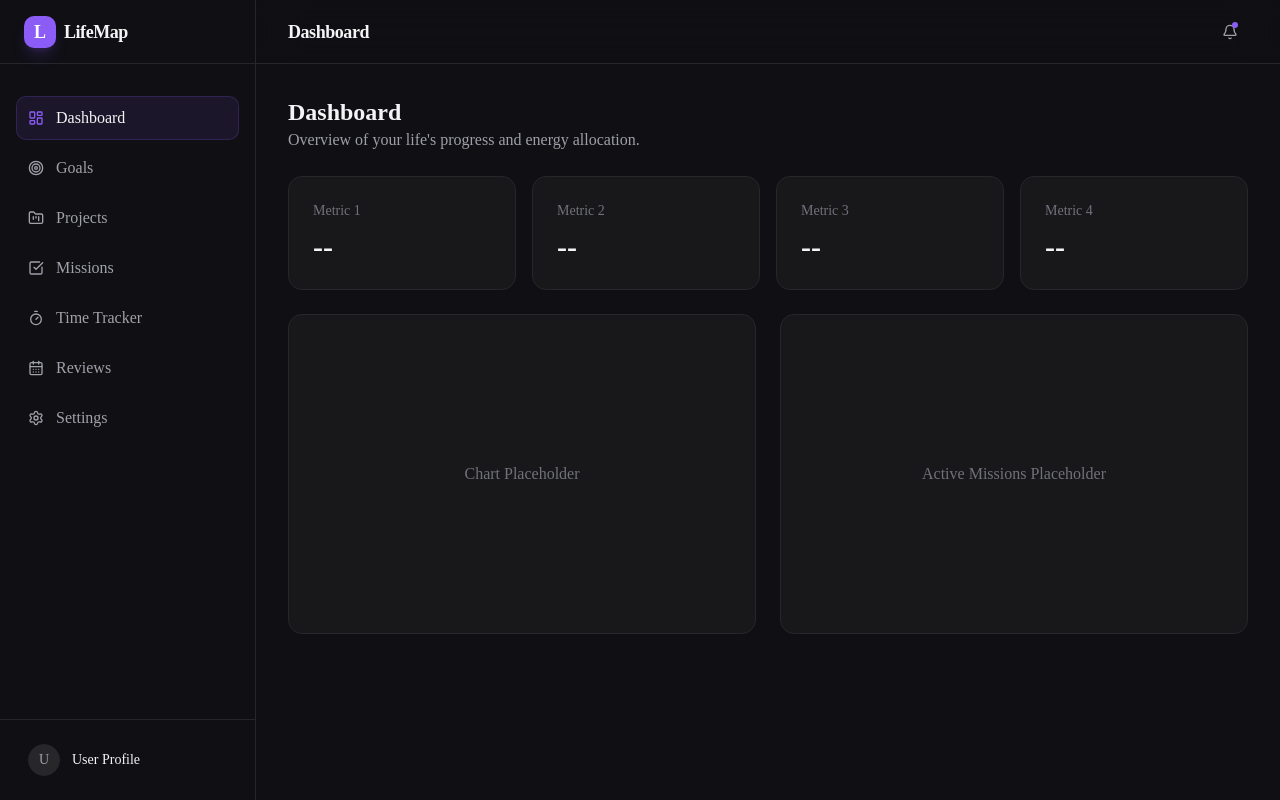
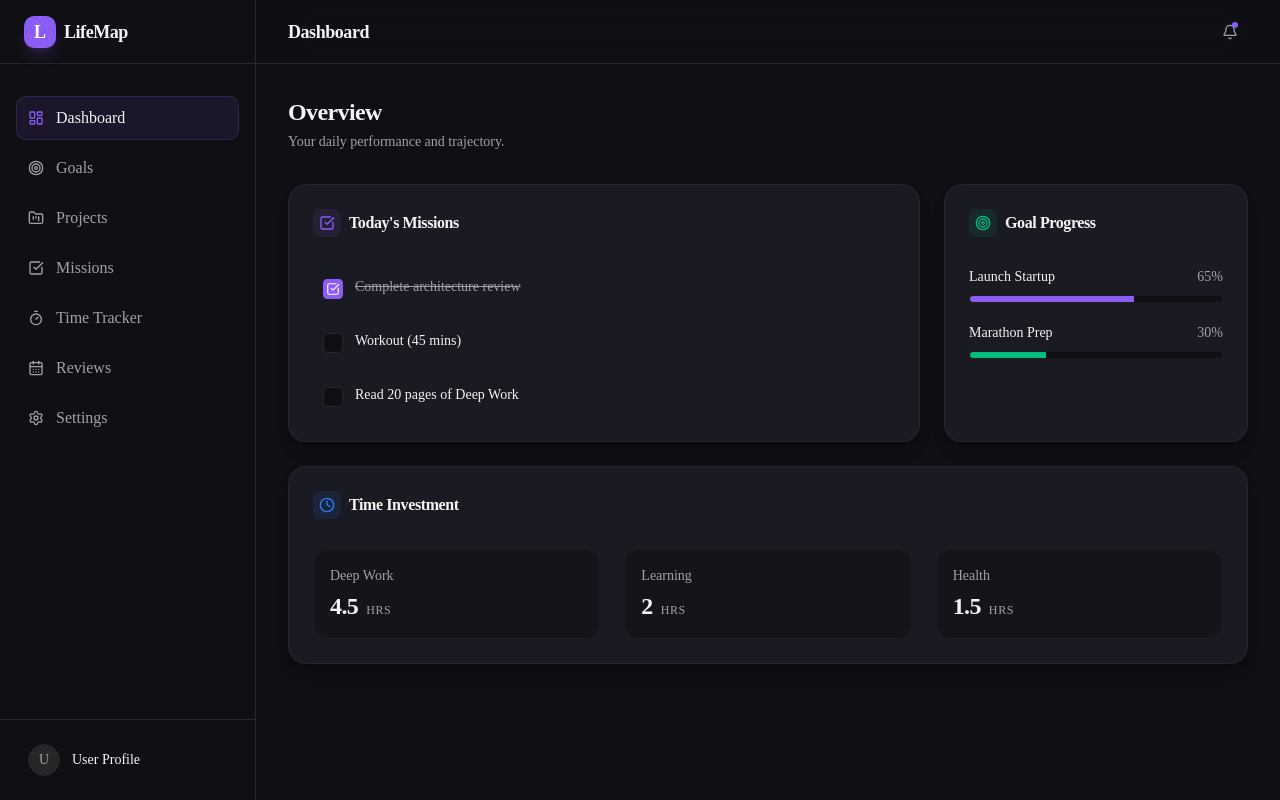
Before and after one commit to SingRajat/LifeMap, a Next.js app in the folder frontend/: page /dashboard in a window 1280 px wide. Built offline with nearby package versions, Linux system fonts and the light colour scheme.

Commit message:
implemented redesigned dashboard with interactive cards

```diff
--- a/frontend/app/dashboard/page.tsx
+++ b/frontend/app/dashboard/page.tsx
@@ -1,29 +1,150 @@
+'use client';
+
+import { motion, Variants } from 'framer-motion';
+import { Card, CardHeader, CardTitle, CardContent } from '@/components/ui/Card';
+import { CheckSquare, Target, Clock, ArrowRight } from 'lucide-react';
+
+// Fake data for UI structure
+const mockMissions = [
+  { id: 1, text: "Complete architecture review", done: true },
+  { id: 2, text: "Workout (45 mins)", done: false },
+  { id: 3, text: "Read 20 pages of Deep Work", done: false },
+];
+
+const mockGoals = [
+  { id: 1, name: "Launch Startup", progress: 65, color: "bg-primary" },
+  { id: 2, name: "Marathon Prep", progress: 30, color: "bg-emerald-500" },
+];
+
+const mockTime = [
+  { category: "Deep Work", hours: 4.5, percent: 45 },
+  { category: "Learning", hours: 2, percent: 20 },
+  { category: "Health", hours: 1.5, percent: 15 },
+];
+
+const containerVariants: Variants = {
+  hidden: { opacity: 0 },
+  visible: {
+    opacity: 1,
+    transition: { staggerChildren: 0.1 }
+  }
+};
+
+const itemVariants: Variants = {
+  hidden: { opacity: 0, y: 15 },
+  visible: { opacity: 1, y: 0, transition: { type: "spring", stiffness: 300, damping: 24 } }
+};
+
 export default function DashboardPage() {
   return (
-    <div className="p-6 md:p-8 space-y-6">
-      <header>
-        <h2 className="text-2xl font-bold text-zinc-100">Dashboard</h2>
-        <p className="text-zinc-400">Overview of your life's progress and energy allocation.</p>
-      </header>
+    <div className="w-full max-w-6xl mx-auto p-4 sm:p-6 md:p-8">
+      <motion.div
+        variants={containerVariants}
+        initial="hidden"
+        animate="visible"
+        className="space-y-8"
+      >
+        <div className="flex flex-col gap-1">
+          <h2 className="text-2xl font-bold tracking-tight text-foreground">Overview</h2>
+          <p className="text-muted-foreground text-sm">Your daily performance and trajectory.</p>
+        </div>
 
-      <div className="grid grid-cols-1 md:grid-cols-2 lg:grid-cols-4 gap-4">
-        {/* Placeholder Stat Cards */}
-        {[1, 2, 3, 4].map((i) => (
-          <div key={i} className="p-6 rounded-xl bg-zinc-900 border border-zinc-800">
-            <div className="text-zinc-500 text-sm font-medium mb-2">Metric {i}</div>
-            <div className="text-3xl font-bold text-zinc-100">--</div>
-          </div>
-        ))}
-      </div>
+        <div className="grid grid-cols-1 md:grid-cols-2 lg:grid-cols-3 gap-6">
 
-      <div className="grid grid-cols-1 lg:grid-cols-2 gap-6">
-        <div className="p-6 rounded-xl bg-zinc-900 border border-zinc-800 h-80 flex items-center justify-center text-zinc-500">
-          Chart Placeholder
+          {/* Card 1: Today's Missions */}
+          <motion.div variants={itemVariants} className="lg:col-span-2">
+            <Card hoverable className="h-full cursor-pointer group">
+              <CardHeader className="flex flex-row items-center justify-between pb-2">
+                <CardTitle className="text-base font-semibold flex items-center gap-2">
+                  <span className="p-1.5 rounded-md bg-primary/10 text-primary">
+                    <CheckSquare className="w-4 h-4" />
+                  </span>
+                  Today's Missions
+                </CardTitle>
+                <ArrowRight className="w-4 h-4 text-muted-foreground group-hover:text-primary transition-colors opacity-0 group-hover:opacity-100 -translate-x-2 group-hover:translate-x-0 transition-all duration-300" />
+              </CardHeader>
+              <CardContent className="pt-4 space-y-3">
+                {mockMissions.map((mission) => (
+                  <div key={mission.id} className="flex items-start gap-3 p-2.5 rounded-lg hover:bg-white/5 transition-colors">
+                    <div className={`mt-0.5 w-5 h-5 rounded border flex items-center justify-center transition-colors ${
+                      mission.done
+                        ? 'bg-primary border-primary text-primary-foreground'
+                        : 'border-border bg-background'
+                    }`}>
+                      {mission.done && <CheckSquare className="w-3.5 h-3.5" />}
+                    </div>
+                    <span className={`text-sm ${mission.done ? 'text-muted-foreground line-through' : 'text-foreground'}`}>
+                      {mission.text}
+                    </span>
+                  </div>
+                ))}
+              </CardContent>
+            </Card>
+          </motion.div>
+
+          {/* Card 2: Goal Progress */}
+          <motion.div variants={itemVariants}>
+            <Card hoverable className="h-full cursor-pointer group">
+              <CardHeader className="flex flex-row items-center justify-between pb-2">
+                <CardTitle className="text-base font-semibold flex items-center gap-2">
+                  <span className="p-1.5 rounded-md bg-emerald-500/10 text-emerald-500">
+                    <Target className="w-4 h-4" />
+                  </span>
+                  Goal Progress
+                </CardTitle>
+                <ArrowRight className="w-4 h-4 text-muted-foreground group-hover:text-emerald-500 transition-colors opacity-0 group-hover:opacity-100 -translate-x-2 group-hover:translate-x-0 transition-all duration-300" />
+              </CardHeader>
+              <CardContent className="pt-4 space-y-5">
+                {mockGoals.map((goal) => (
+                  <div key={goal.id} className="space-y-2">
+                    <div className="flex justify-between text-sm">
+                      <span className="font-medium text-foreground">{goal.name}</span>
+                      <span className="text-muted-foreground">{goal.progress}%</span>
+                    </div>
+                    <div className="h-2 w-full bg-background rounded-full overflow-hidden border border-border/50">
+                      <motion.div
+                        initial={{ width: 0 }}
+                        animate={{ width: `${goal.progress}%` }}
+                        transition={{ duration: 1, ease: "easeOut" }}
+                        className={`h-full ${goal.color}`}
+                      />
+                    </div>
+                  </div>
+                ))}
+              </CardContent>
+            </Card>
+          </motion.div>
+
+          {/* Card 3: Time Distribution */}
+          <motion.div variants={itemVariants} className="lg:col-span-3">
+            <Card hoverable className="cursor-pointer group">
+              <CardHeader className="flex flex-row items-center justify-between pb-2">
+                <CardTitle className="text-base font-semibold flex items-center gap-2">
+                  <span className="p-1.5 rounded-md bg-blue-500/10 text-blue-500">
+                    <Clock className="w-4 h-4" />
+                  </span>
+                  Time Investment
+                </CardTitle>
+                <ArrowRight className="w-4 h-4 text-muted-foreground group-hover:text-blue-500 transition-colors opacity-0 group-hover:opacity-100 -translate-x-2 group-hover:translate-x-0 transition-all duration-300" />
+              </CardHeader>
+              <CardContent className="pt-4">
+                <div className="grid grid-cols-1 sm:grid-cols-3 gap-6">
+                  {mockTime.map((time) => (
+                    <div key={time.category} className="flex flex-col gap-1 p-4 rounded-xl bg-background/50 border border-border/50">
+                      <span className="text-sm text-muted-foreground">{time.category}</span>
+                      <div className="flex items-baseline gap-2">
+                        <span className="text-2xl font-bold tracking-tight text-foreground">{time.hours}</span>
+                        <span className="text-xs text-muted-foreground uppercase tracking-wider font-medium">hrs</span>
+                      </div>
+                    </div>
+                  ))}
+                </div>
+              </CardContent>
+            </Card>
+          </motion.div>
+
         </div>
-        <div className="p-6 rounded-xl bg-zinc-900 border border-zinc-800 h-80 flex items-center justify-center text-zinc-500">
-          Active Missions Placeholder
-        </div>
-      </div>
+      </motion.div>
     </div>
   );
 }
```
Also changed, not shown: frontend/components/ui/Button.tsx (renamed from frontend/components/ui/button.tsx).
